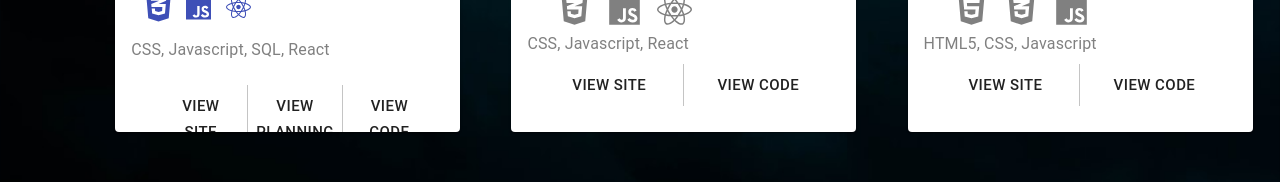
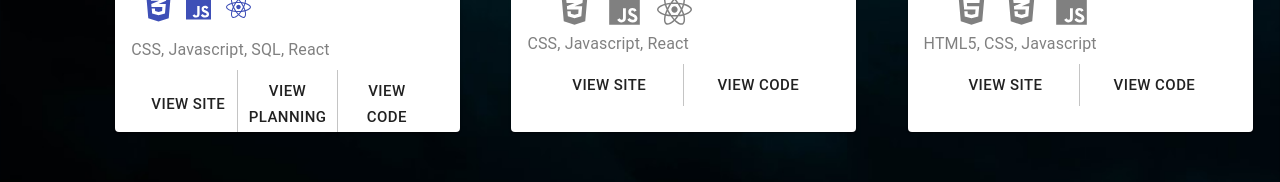
Before and after one commit to listenToRipley/nataliekendrick, a React (Create React App) app: page /projects in a window 1280 px wide. Shown: the part 583-765 px from the top of the page. Built offline with nearby package versions, Linux system fonts and the light colour scheme.

Commit message:
pantry update

```diff
--- a/src/Components/ProjPantryPals.js
+++ b/src/Components/ProjPantryPals.js
@@ -44,7 +44,7 @@ return (
       </Typography>
   <CardActions>
 
-    <ButtonGroup fullWidth={true} variant="text" size="large" component="div" className="eachBadge">
+    <ButtonGroup fullWidth={true} variant="text" size="large" component="div" className="pantryButtons">
     <Button className="viewButton" onClick={() => window.open('https://pantrypals.herokuapp.com/')}>
     View Site
     </Button>
```
